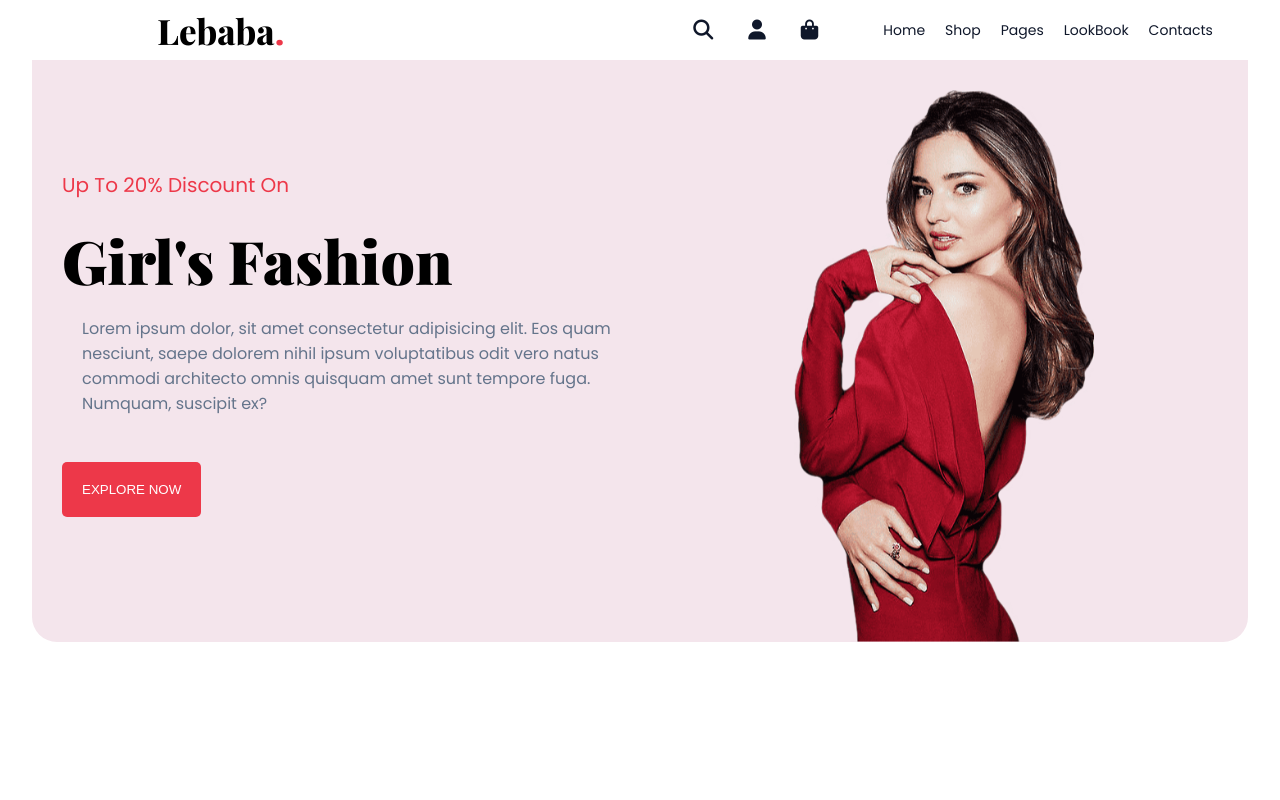
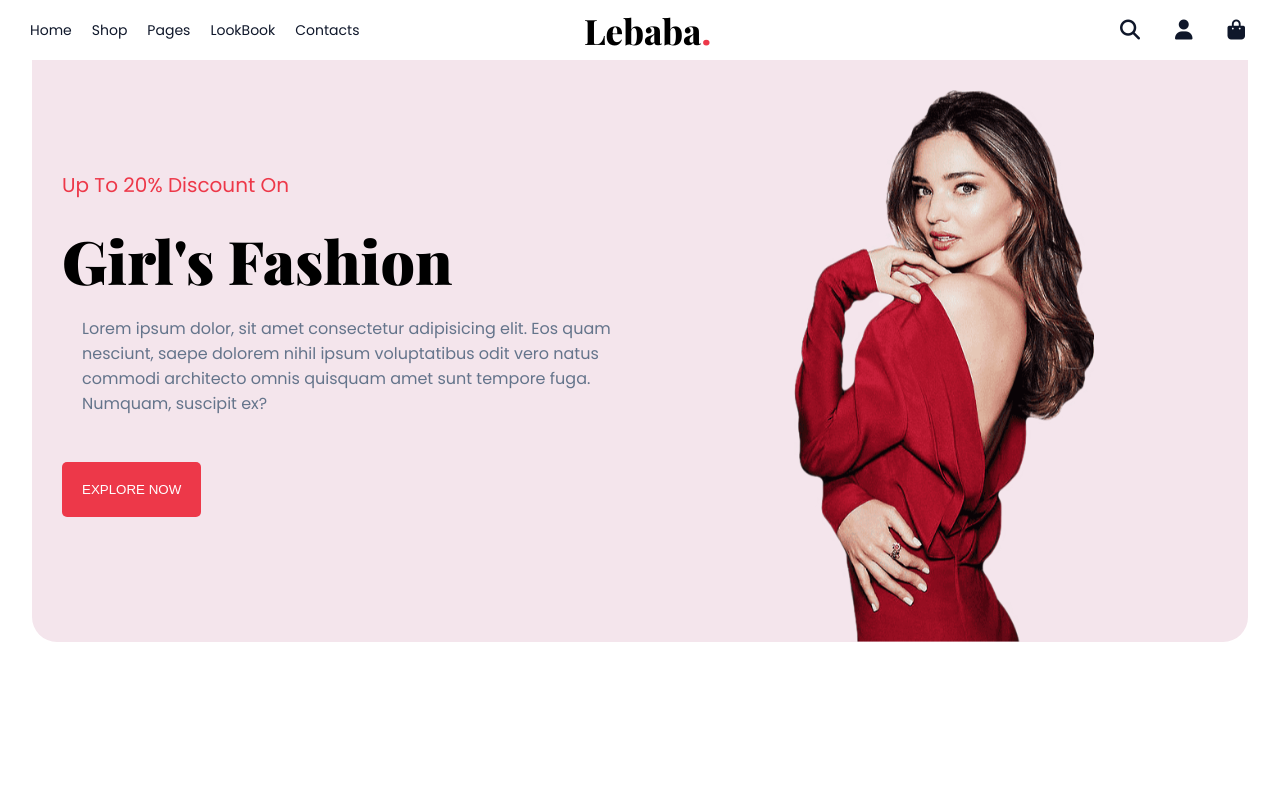
Before and after one commit to Arshiajavadi/Lebaba-Webpage, a plain HTML site: page index.html in a window 1280 px wide. Shown: the top 800 px of the page. Drawn offline with nearby package versions, Linux system fonts and the light colour scheme; a web font is replaced by a local one.

Commit message:
Navigation Bar fix commit.

```diff
--- a/CSS/style.css
+++ b/CSS/style.css
@@ -71,6 +71,7 @@ body {
   flex-wrap: wrap;
 }
 
+
 .nav__logo a {
   font-family: var(--primary-font);
   color: black;
@@ -91,10 +92,12 @@ body {
   margin: 1rem;
   font-size: 2rem;
   color: var(--text-dark);
+  transition: color 0.3s;
 }
 
 .icons__item:hover{
   cursor: pointer;
+  color: var(--primary-color);
 }
 
 .nav-list {
@@ -131,7 +134,7 @@ body {
   }
 }
 
-@media screen and (min-width: 900px) {
+@media screen and (min-width: 800px) {
   .navbar .menu-icon {
     display: none;
   }
@@ -972,6 +975,10 @@ footer a:hover {
   padding-top: 1rem;
 }
 
+.collapsible__header:hover{
+  cursor: pointer;
+}
+
 .collapsible__content p {
   display: inline;
 }
--- a/index.html
+++ b/index.html
@@ -17,6 +17,14 @@
   <body>
     <nav class="navbar collapsible grid grid--1x3">
       <!-- Collapsible navbar -->
+
+      <ul class="nav-list collapsible__content">
+        <li class="item"><a href="">Home</a></li>
+        <li class="item"><a href="">Shop</a></li>
+        <li class="item"><a href="">Pages</a></li>
+        <li class="item"><a href="">LookBook</a></li>
+        <li class="item nav_contacts"><a href="">Contacts</a></li>
+      </ul>
 
       <div class="nav__logo">
         <a href="#">Lebaba<span>.</span></a>
@@ -42,14 +50,6 @@
           <i class="fa-solid fa-bars icons__item menu-icon"></i>
         </span>
       </div>
-
-      <ul class="nav-list collapsible__content">
-        <li class="item"><a href="">Home</a></li>
-        <li class="item"><a href="">Shop</a></li>
-        <li class="item"><a href="">Pages</a></li>
-        <li class="item"><a href="">LookBook</a></li>
-        <li class="item nav_contacts"><a href="">Contacts</a></li>
-      </ul>
     </nav>
 
     <!-- Hero Section -->
```
